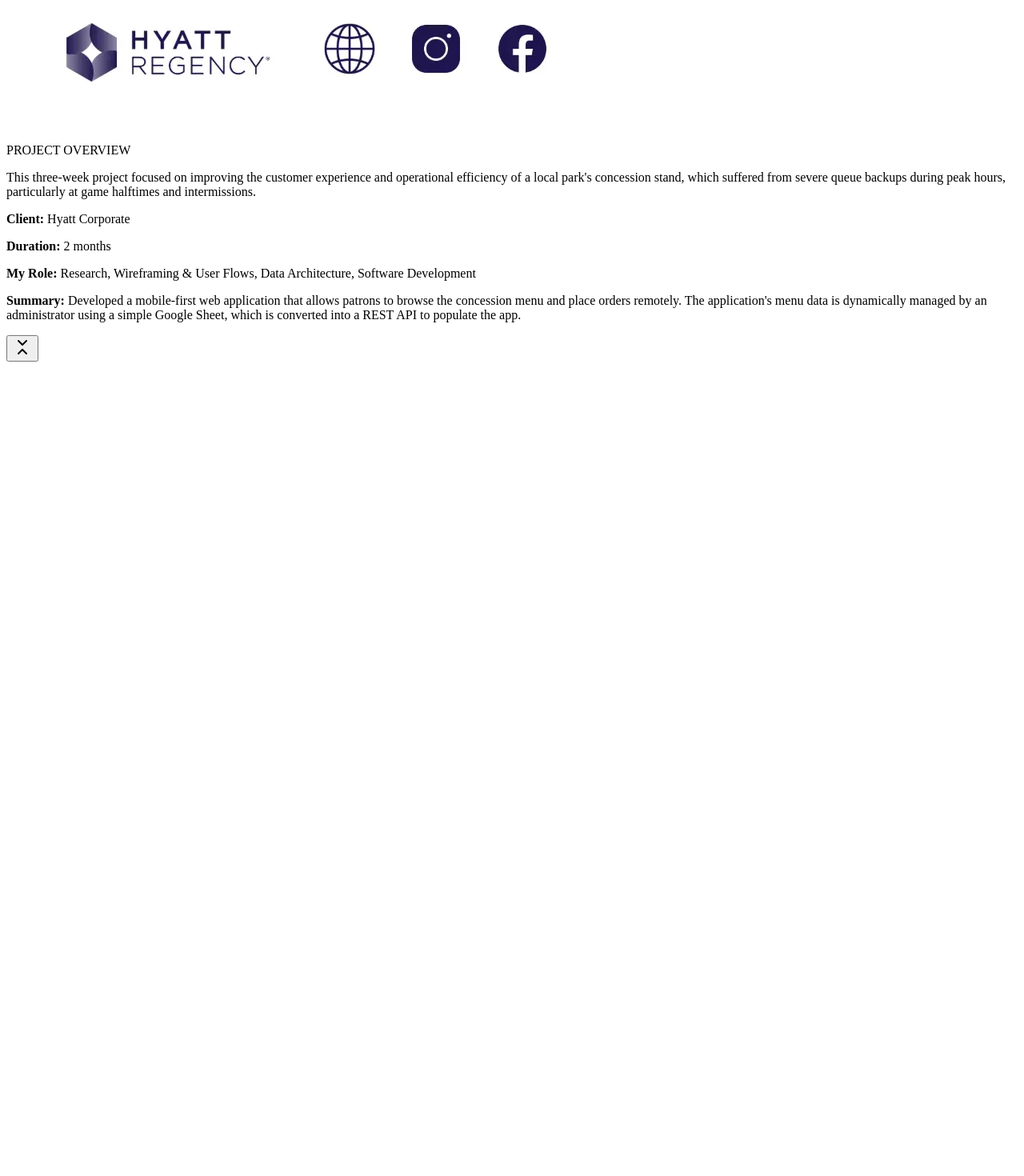
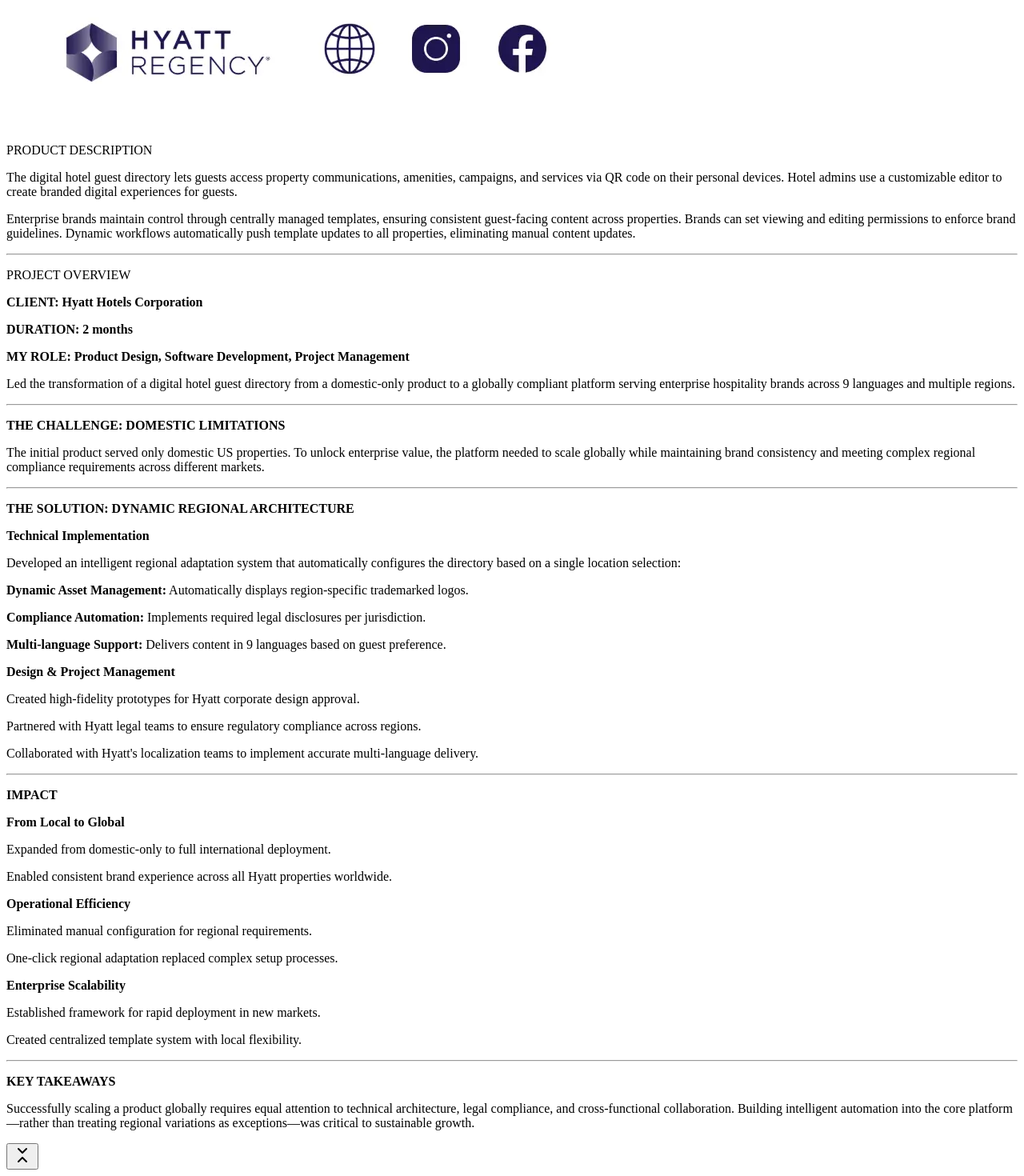
Before and after one commit to jsahim/portfolio, a React (Vite) app: page /mobile-directory in a window 1280 px wide. Shown: the part 4115-5585 px from the top of the page at 80% size. Before the commit the page ends 4575 px from the top, so only its background shows below. Built offline with nearby package versions, Linux system fonts and the light colour scheme; a web font is replaced by a local one.

Commit message:
Add Styles

```diff
--- a/src/components/WorkItems/MobileDirectory.jsx
+++ b/src/components/WorkItems/MobileDirectory.jsx
@@ -51,13 +51,74 @@ const MobileDirectory = () => {
               </div>
             </div>
           </div>
-          <div className='col-span-2 border-l-2 border-black snap-start scroll-mt-5 sm:scroll-mt-25' ref={projectTop}>
+          <div className='h-[600px] col-span-2 pl-10 border-l-1 border-gray-400 snap-start overflow-scroll scroll-mt-5 sm:scroll-mt-25'>
+
+            <p className='font-bold py-2' ref={projectTop}>PRODUCT DESCRIPTION</p>
+            <p className='pb-2'>The digital hotel guest directory lets guests access property communications, amenities, campaigns, and services via QR code on their personal devices. Hotel admins use a customizable editor to create branded digital experiences for guests.</p>
+            <p className='pb-2'>Enterprise brands maintain control through centrally managed templates, ensuring consistent guest-facing content across properties. Brands can set viewing and editing permissions to enforce brand guidelines. Dynamic workflows automatically push template updates to all properties, eliminating manual content updates.</p>
+
+            <hr className='border border-gray-300 my-10'/>
+
             <p className='font-bold py-2'>PROJECT OVERVIEW</p>
-            <p className='pb-2'>This three-week project focused on improving the customer experience and operational efficiency of a local park's concession stand, which suffered from severe queue backups during peak hours, particularly at game halftimes and intermissions.</p>
-            <p><strong>Client:</strong> Hyatt Corporate</p>
-            <p><strong>Duration:</strong> 2 months</p>
-            <p><strong>My Role:</strong> Research, Wireframing & User Flows, Data Architecture, Software Development</p>
-            <p><strong>Summary:</strong> Developed a mobile-first web application that allows patrons to browse the concession menu and place orders remotely. The application's menu data is dynamically managed by an administrator using a simple Google Sheet, which is converted into a REST API to populate the app.</p>
+            <p><strong>CLIENT: Hyatt Hotels Corporation</strong></p>
+            <p><strong>DURATION: 2 months</strong></p>
+            <p className='pb-2'><strong>MY ROLE: Product Design, Software Development, Project Management</strong></p>
+            <p className='pb-2'>Led the transformation of a digital hotel guest directory from a domestic-only product to a globally compliant platform serving enterprise hospitality brands across 9 languages and multiple regions.</p>
+
+            <hr className='border border-gray-300 my-10'/>
+
+            <div>
+              <p className='py-2'><strong>THE CHALLENGE: <span className="text-gray-600 font-semibold">DOMESTIC LIMITATIONS</span></strong></p>
+              <p>The initial product served only domestic US properties. To unlock enterprise value, the platform needed to scale globally while maintaining brand consistency and meeting complex regional compliance requirements across different markets.</p>
+            </div>
+
+            <hr className='border border-gray-300 my-10'/>
+
+            <div>
+              <p className='py-2'><strong>THE SOLUTION: <span className="text-gray-600 font-semibold">DYNAMIC REGIONAL ARCHITECTURE</span></strong></p>
+              <p className='py-2'><strong>Technical Implementation</strong></p>
+              <div>
+                <p>Developed an intelligent regional adaptation system that automatically configures the directory based on a single location selection:</p>
+                <p><strong className='text-gray-600'>Dynamic Asset Management:</strong> Automatically displays region-specific trademarked logos.</p>
+                <p><strong className='text-gray-600'>Compliance Automation:</strong>  Implements required legal disclosures per jurisdiction.</p>
+                <p><strong className='text-gray-600'>Multi-language Support:</strong> Delivers content in 9 languages based on guest preference.</p>
+              </div>
+              <p className='py-2'><strong>Design & Project Management</strong></p>
+              <div>
+                <p>Created high-fidelity prototypes for Hyatt corporate design approval.</p>
+                <p>Partnered with Hyatt legal teams to ensure regulatory compliance across regions.</p>
+                <p>Collaborated with Hyatt's localization teams to implement accurate multi-language delivery.</p>
+              </div>
+            </div>
+
+            <hr className='border border-gray-300 my-10'/>
+
+            <div>
+              <p className='py-2'><strong>IMPACT</strong></p>
+              <p className='py-2'><strong>From Local to Global</strong></p>
+              <div>
+                <p>Expanded from domestic-only to full international deployment.</p>
+                <p>Enabled consistent brand experience across all Hyatt properties worldwide.</p>
+              </div>
+              <p className='py-2'><strong>Operational Efficiency</strong></p>
+              <div>
+                <p>Eliminated manual configuration for regional requirements.</p>
+                <p>One-click regional adaptation replaced complex setup processes.</p>
+              </div>
+              <p className='py-2'><strong>Enterprise Scalability</strong></p>
+              <div>
+                <p>Established framework for rapid deployment in new markets.</p>
+                <p>Created centralized template system with local flexibility.</p>
+              </div>
+            </div>
+
+            <hr className='border border-gray-300 my-10'/>
+
+            <div>
+              <p className='py-2'><strong>KEY TAKEAWAYS</strong></p>
+              <p>Successfully scaling a product globally requires equal attention to technical architecture, legal compliance, and cross-functional collaboration. Building intelligent automation into the core platform—rather than treating regional variations as exceptions—was critical to sustainable growth.</p>
+            </div>
+
             <button className="cursor-pointer z-5 w-12 h-12 group rounded-full bg-[#f22b40] group-hover:bg-[#db2739] transition-all duration-300 flex justify-center items-center text-white font-bold"
               onClick={()=> scrollToTargetDiv(projectTop)}>
               <ChevronsDownUp className='w-8 h-8'/>
```
